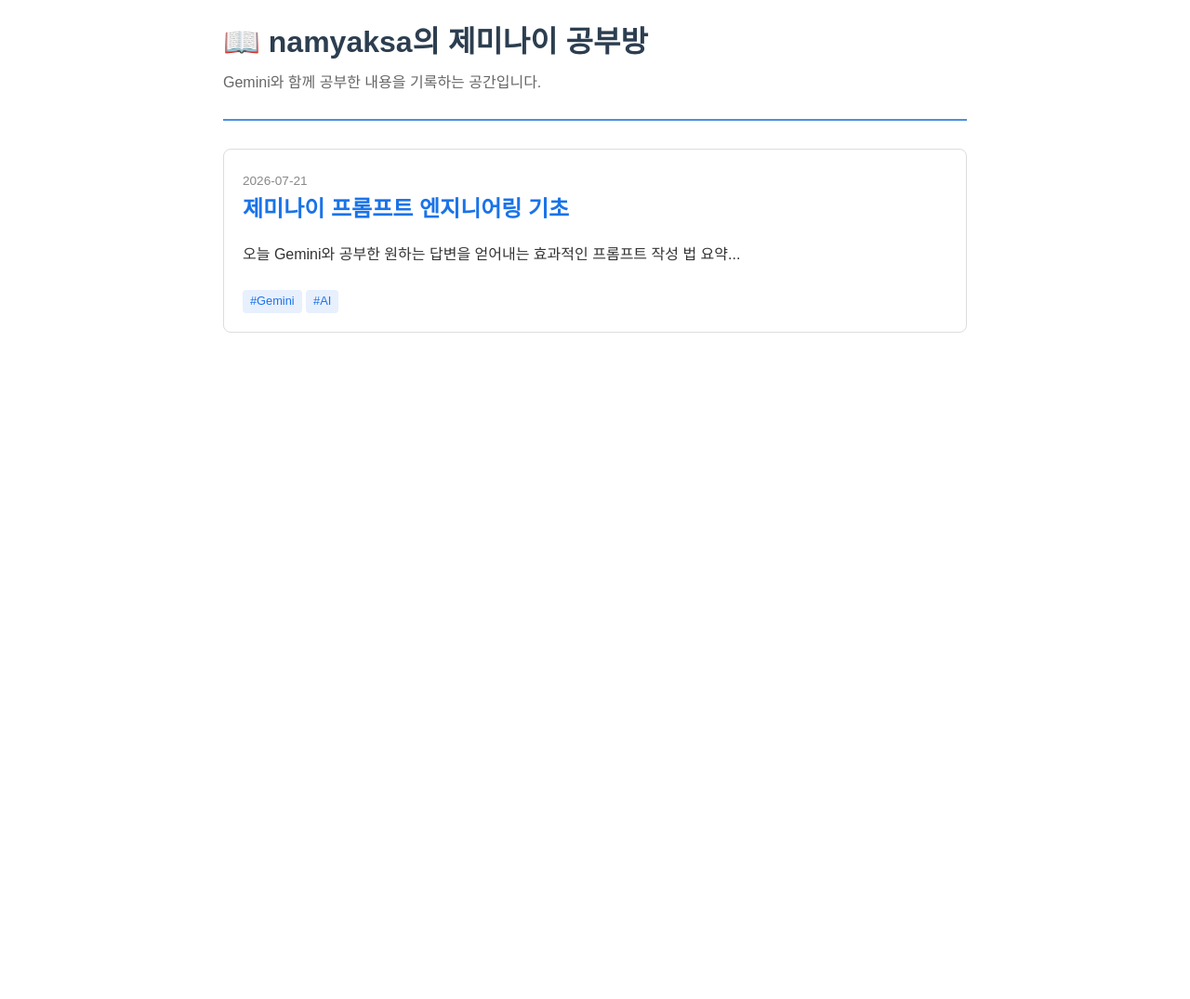
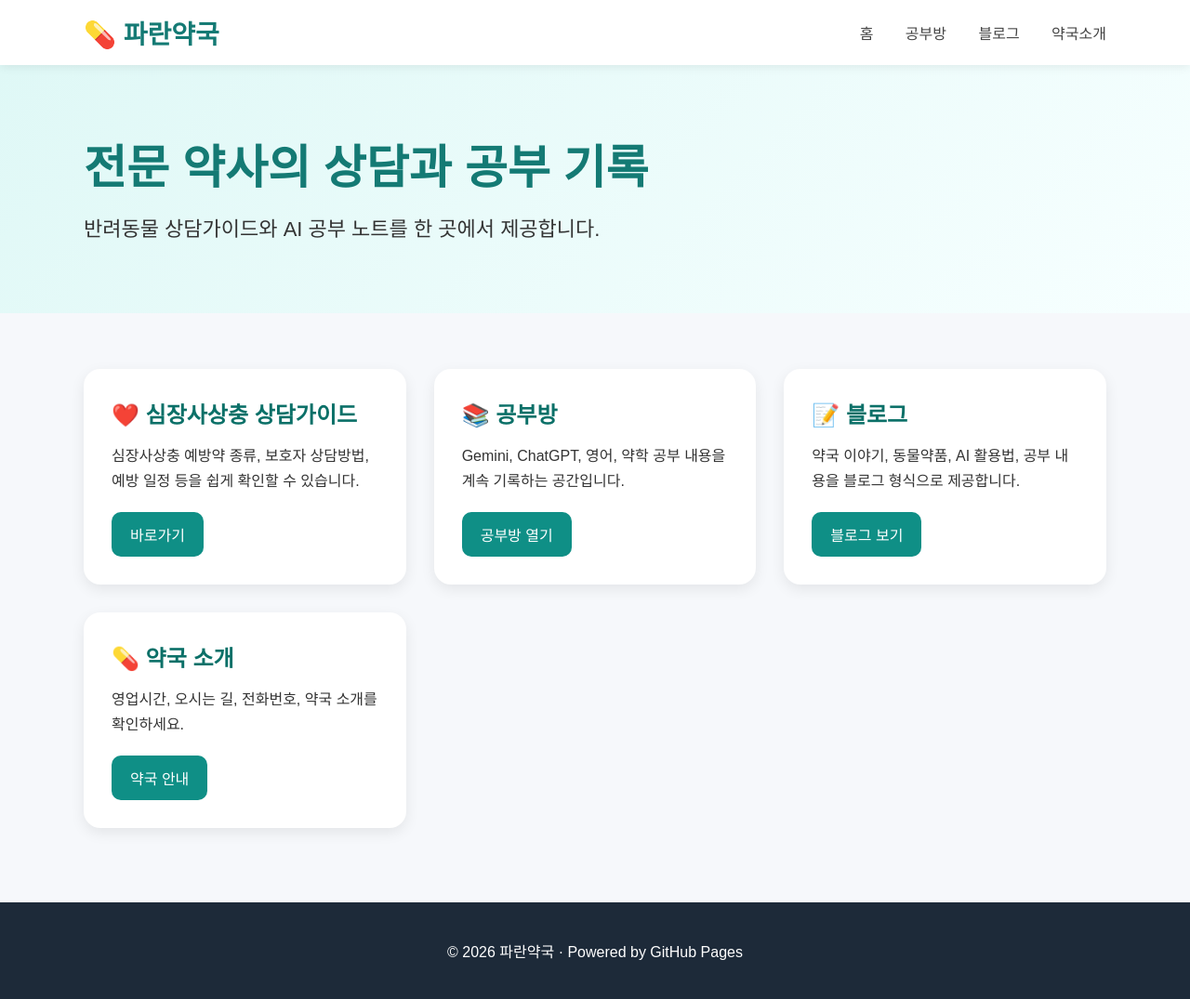
Before and after one commit to namyaksa/namyaksa.github.io, a plain HTML site: page index.html in a window 1280 px wide. Shown: the whole page at 93% size. Before the commit the page ends 800 px from the top, so only its background shows below. Drawn offline with Linux system fonts and the light colour scheme; a web font is replaced by a local one.

Commit message:
Add files via upload

```diff
--- a/index.html
+++ b/index.html
@@ -3,33 +3,320 @@
 <head>
 <meta charset="UTF-8">
 <meta name="viewport" content="width=device-width, initial-scale=1.0">
-    <title>namyaksa의 제미나이 공부방</title>
+<title>파란약국</title>
+
+<link rel="preconnect" href="https://fonts.googleapis.com">
+<link href="https://fonts.googleapis.com/css2?family=Pretendard:wght@400;500;700&display=swap" rel="stylesheet">
+
 <style>
-        body { font-family: 'Pretendard', sans-serif; line-height: 1.6; max-width: 800px; margin: 0 auto; padding: 20px; color: #333; }
-        header { border-bottom: 2px solid #4A90E2; padding-bottom: 10px; margin-bottom: 30px; }
-        h1 { color: #2C3E50; margin: 0; }
-        p.subtitle { color: #666; margin-top: 5px; }
-        .post-card { border: 1px solid #ddd; border-radius: 8px; padding: 20px; margin-bottom: 20px; transition: transform 0.2s; }
-        .post-card:hover { transform: translateY(-3px); box-shadow: 0 4px 10px rgba(0,0,0,0.1); }
-        .post-title { margin: 0 0 10px 0; color: #1a73e8; }
-        .post-date { font-size: 0.85em; color: #888; }
-        .tag { display: inline-block; background: #e8f0fe; color: #1a73e8; padding: 2px 8px; border-radius: 4px; font-size: 0.8em; margin-top: 10px; }
+
+*{
+margin:0;
+padding:0;
+box-sizing:border-box;
+font-family:Pretendard,sans-serif;
+}
+
+body{
+background:#f6f8fb;
+color:#333;
+}
+
+header{
+background:white;
+box-shadow:0 2px 10px rgba(0,0,0,.08);
+position:sticky;
+top:0;
+z-index:999;
+}
+
+.container{
+width:1100px;
+max-width:95%;
+margin:auto;
+}
+
+nav{
+display:flex;
+justify-content:space-between;
+align-items:center;
+height:70px;
+}
+
+.logo{
+font-size:28px;
+font-weight:bold;
+color:#147a74;
+}
+
+.menu a{
+text-decoration:none;
+margin-left:30px;
+color:#444;
+font-weight:500;
+}
+
+.menu a:hover{
+color:#009688;
+}
+
+.hero{
+
+background:linear-gradient(135deg,#dff8f6,#f7ffff);
+
+padding:70px 0;
+
+}
+
+.hero h1{
+font-size:50px;
+color:#147a74;
+margin-bottom:15px;
+}
+
+.hero p{
+font-size:22px;
+line-height:1.8;
+}
+
+.cards{
+
+display:grid;
+grid-template-columns:repeat(auto-fit,minmax(280px,1fr));
+
+gap:30px;
+
+margin:60px auto;
+
+}
+
+.card{
+
+background:white;
+
+border-radius:18px;
+
+padding:30px;
+
+box-shadow:0 5px 15px rgba(0,0,0,.08);
+
+transition:.25s;
+
+}
+
+.card:hover{
+
+transform:translateY(-6px);
+
+}
+
+.card h2{
+
+margin-bottom:15px;
+
+color:#0b7068;
+
+}
+
+.card p{
+
+line-height:1.7;
+
+margin-bottom:20px;
+
+}
+
+.btn{
+
+display:inline-block;
+
+padding:12px 20px;
+
+background:#0f8f86;
+
+color:white;
+
+border-radius:10px;
+
+text-decoration:none;
+
+}
+
+footer{
+
+margin-top:80px;
+
+padding:40px;
+
+background:#1d2a39;
+
+color:white;
+
+text-align:center;
+
+}
+
 </style>
+
 </head>
+
 <body>
+
 <header>
-        <h1>📖 namyaksa의 제미나이 공부방</h1>
-        <p class="subtitle">Gemini와 함께 공부한 내용을 기록하는 공간입니다.</p>
+
+<div class="container">
+
+<nav>
+
+<div class="logo">
+
+💊 파란약국
+
+</div>
+
+<div class="menu">
+
+<a href="#">홈</a>
+
+<a href="study/index.html">공부방</a>
+
+<a href="blog.html">블로그</a>
+
+<a href="about.html">약국소개</a>
+
+</div>
+
+</nav>
+
+</div>
+
 </header>
 
-    <main id="posts-container">
-        <!-- 최근 작성한 공부 노트 카드 예시 -->
-        <article class="post-card">
-            <span class="post-date">2026-07-21</span>
-            <h2 class="post-title">제미나이 프롬프트 엔지니어링 기초</h2>
-            <p>오늘 Gemini와 공부한 원하는 답변을 얻어내는 효과적인 프롬프트 작성 법 요약...</p>
-            <span class="tag">#Gemini</span> <span class="tag">#AI</span>
-        </article>
-    </main>
+<section class="hero">
+
+<div class="container">
+
+<h1>전문 약사의 상담과 공부 기록</h1>
+
+<p>
+
+반려동물 상담가이드와 AI 공부 노트를 한 곳에서 제공합니다.
+
+</p>
+
+</div>
+
+</section>
+
+<div class="container">
+
+<div class="cards">
+
+<div class="card">
+
+<h2>❤️ 심장사상충 상담가이드</h2>
+
+<p>
+
+심장사상충 예방약 종류, 보호자 상담방법,
+
+예방 일정 등을 쉽게 확인할 수 있습니다.
+
+</p>
+
+<a class="btn" href="heartworm.html">
+
+바로가기
+
+</a>
+
+</div>
+
+<div class="card">
+
+<h2>📚 공부방</h2>
+
+<p>
+
+Gemini,
+
+ChatGPT,
+
+영어,
+
+약학 공부 내용을
+
+계속 기록하는 공간입니다.
+
+</p>
+
+<a class="btn" href="study/index.html">
+
+공부방 열기
+
+</a>
+
+</div>
+
+<div class="card">
+
+<h2>📝 블로그</h2>
+
+<p>
+
+약국 이야기,
+
+동물약품,
+
+AI 활용법,
+
+공부 내용을
+
+블로그 형식으로 제공합니다.
+
+</p>
+
+<a class="btn" href="blog.html">
+
+블로그 보기
+
+</a>
+
+</div>
+
+<div class="card">
+
+<h2>💊 약국 소개</h2>
+
+<p>
+
+영업시간,
+
+오시는 길,
+
+전화번호,
+
+약국 소개를 확인하세요.
+
+</p>
+
+<a class="btn" href="about.html">
+
+약국 안내
+
+</a>
+
+</div>
+
+</div>
+
+</div>
+
+<footer>
+
+© 2026 파란약국 · Powered by GitHub Pages
+
+</footer>
+
 </body>
 </html>
```
Lines whose indentation alone changed are shown as unchanged.
